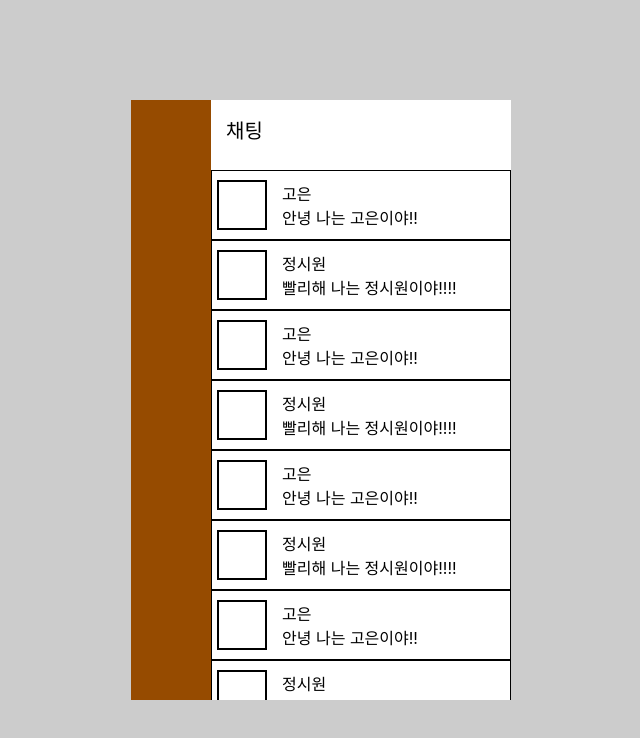
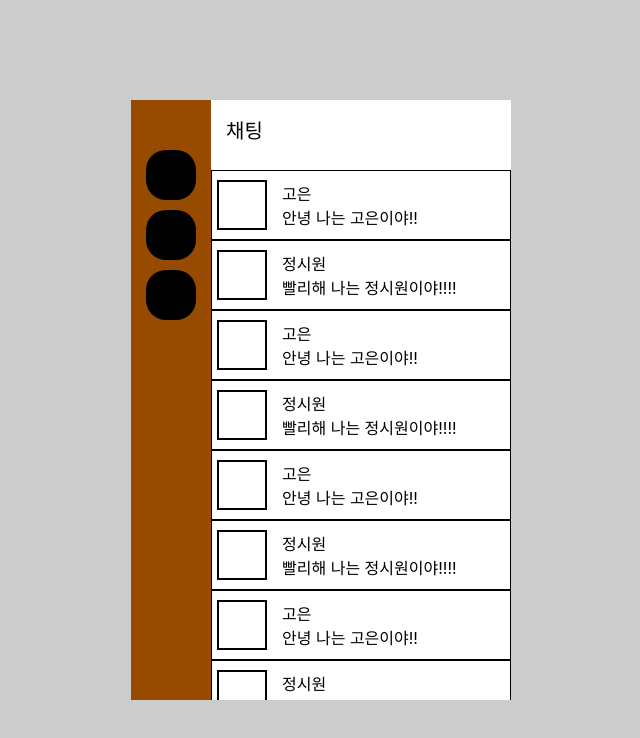
Before and after one commit to puba5/graduation-exhibition, a Next.js app: page /messenger in a window 1280 px wide. Shown: the top 738 px of the page, without its empty margins (319-959 px from the left). Built offline with nearby package versions, Linux system fonts and the light colour scheme.

Commit message:
style : NavIcon 생성
NavBar에 NavIcon을 생성

```diff
--- a/pages/messenger.js
+++ b/pages/messenger.js
@@ -43,7 +43,11 @@ export default function Messenger() {
   return (
     <div>
       <Wrapper>
-        <LeftNav></LeftNav>
+        <LeftNav>
+          <NavIcon></NavIcon>
+          <NavIcon></NavIcon>
+          <NavIcon></NavIcon>
+        </LeftNav>
         <ContentWrapper>
           <ContentHeader>채팅</ContentHeader>
           <ChattingList>
@@ -75,7 +79,20 @@ const LeftNav = styled.div`
   height: 600px;
   width: 80px;
   background: #964b00;
+  display: flex;
+  flex-direction: column;
+  align-items: center;
+  padding-top: 50px;
 `;
+
+const NavIcon = styled.div`
+  width: 50px;
+  height: 50px;
+  border-radius: 20px;
+  background: black;
+  margin-bottom: 10px;
+`;
+
 const ContentWrapper = styled.div`
   height: 600px;
   width: 300px;
```
